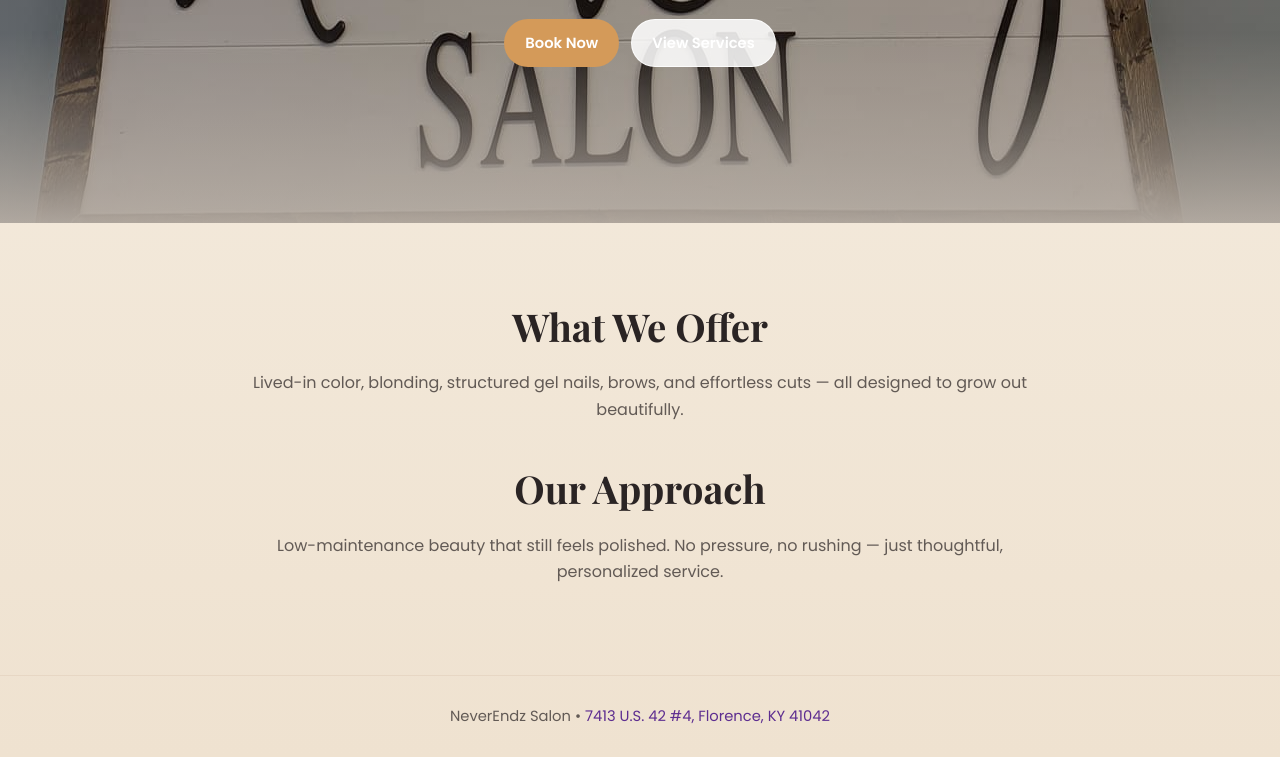
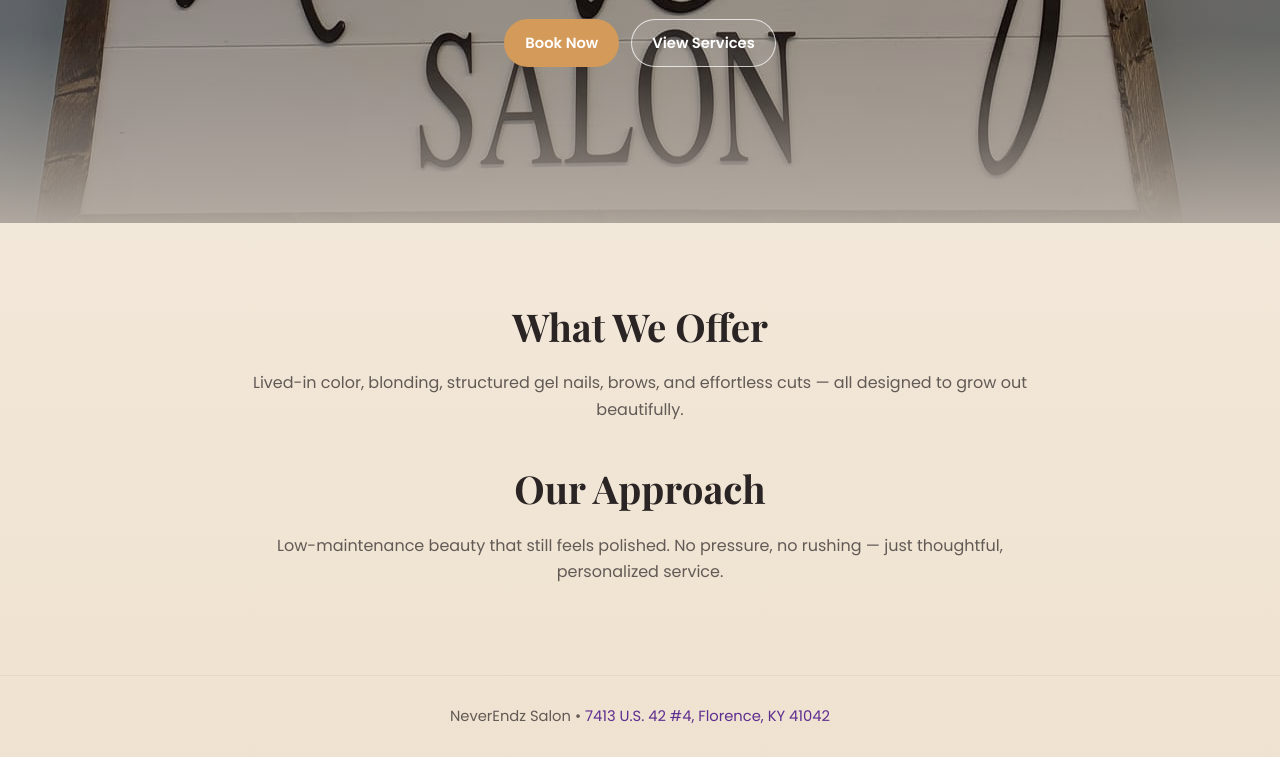
Before and after one commit to Ksallee0923/NevSalon, a website: page NeverEndz Salon/index.html in a window 1280 px wide. Shown: the part 416-1173 px from the top of the page. Drawn offline with nearby package versions, Linux system fonts and the light colour scheme.

Commit message:
Fix CTA visibility issues and remove merge-conflict risk indicators

```diff
--- a/NeverEndz Salon/css/styles.css
+++ b/NeverEndz Salon/css/styles.css
@@ -135,8 +135,19 @@ nav a:hover,
 
 .btn--ghost,
 .secondary-btn {
-  background: rgba(255, 255, 255, 0.86);
-  border-color: rgba(255, 255, 255, 0.8);
+  background: #fff;
+  border-color: var(--border);
+  color: var(--primary-deep);
+}
+
+.hero .secondary-btn {
+  background: rgba(255, 255, 255, 0.08);
+  border-color: rgba(255, 255, 255, 0.72);
+  color: #fff;
+}
+
+.hero .secondary-btn:hover {
+  background: rgba(255, 255, 255, 0.16);
   color: #fff;
 }
 
```
